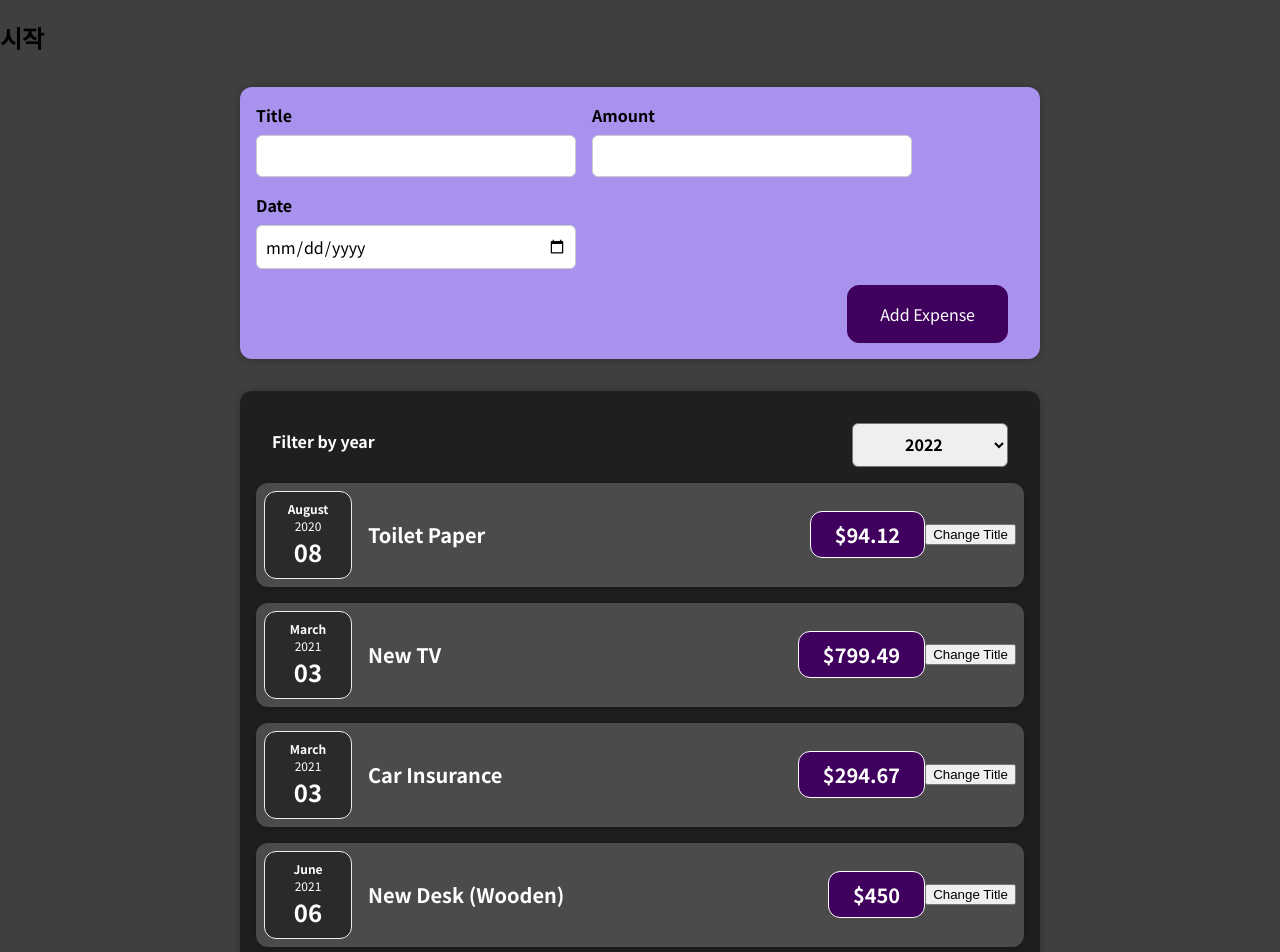
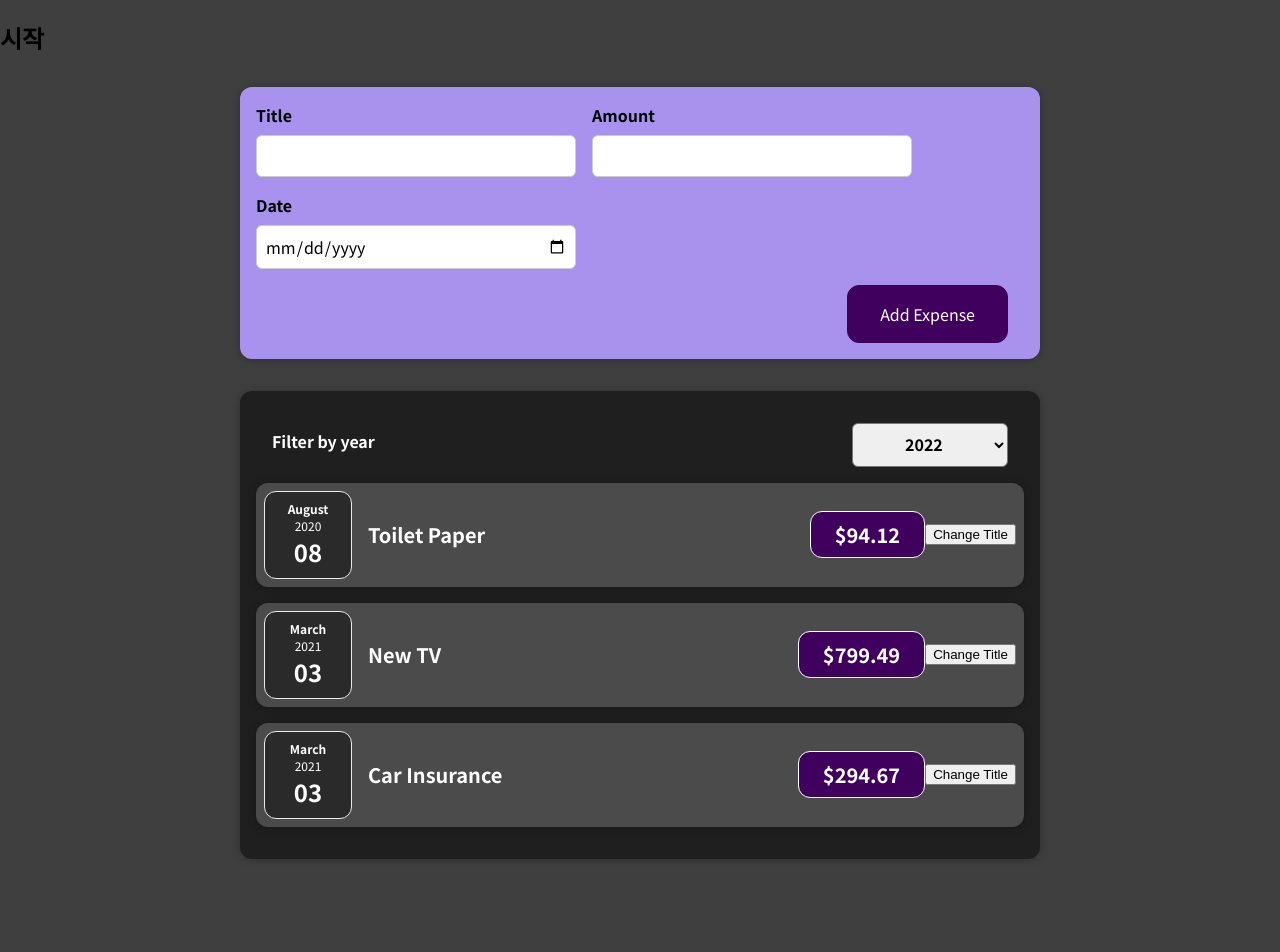
Before and after one commit to jieunheo/react, a React (Create React App) app in the folder 01-starting-setup/: page / in a window 1280 px wide. Shown: the top 952 px of the page. After the commit the page ends 891 px from the top, so only its background shows below. Built offline with nearby package versions, Linux system fonts and the light colour scheme.

Commit message:
폼에 입력한 값을 state를 이용하여 리스트에 추가

```diff
--- a/01-starting-setup/src/App.js
+++ b/01-starting-setup/src/App.js
@@ -1,10 +1,9 @@
-import React from 'react';
+import React, { useState } from 'react';
 
 import NewExpense from "./components/NewExpense/NewExpense";
 import Expenses from "./components/Expenses/Expenses";
 
-const App = () => {
-  const expenses = [
+const DUMMY_EXPENSES = [
   {
     id: 'e1',
     title: 'Toilet Paper',
@@ -23,25 +22,28 @@ const App = () => {
     amount: 294.67,
     date: new Date(2021, 2, 28),
   },
-    {
-      id: 'e4',
-      title: 'New Desk (Wooden)',
-      amount: 450,
-      date: new Date(2021, 5, 12),
-    },
+  // {
+  //   id: 'e4',
+  //   title: 'New Desk (Wooden)',
+  //   amount: 450,
+  //   date: new Date(2021, 5, 12),
+  // },
 ];
 
-  const addExpanseHandler = expense => {
-    const expenseData = {
-      ...expense
-    }
-    console.log('App.js - expenseData: ', expenseData);
+const App = () => {
+  const [expenses, setExpenses] = useState(DUMMY_EXPENSES);
+
+  const addExpenseHandler = expense => {
+    console.log(expense.title, expense.amount, expense.date);
+    setExpenses(preExpenses => {
+      return [expense, ...preExpenses];
+    });
   };
 
   return (
     <div>
       <h2>시작</h2>
-      <NewExpense onAddExpenseHaldler={addExpanseHandler} />
+      <NewExpense onAddExpenseHaldler={addExpenseHandler} />
       <Expenses items={expenses} />
     </div>
   );
```
Lines whose indentation alone changed are shown as unchanged.
